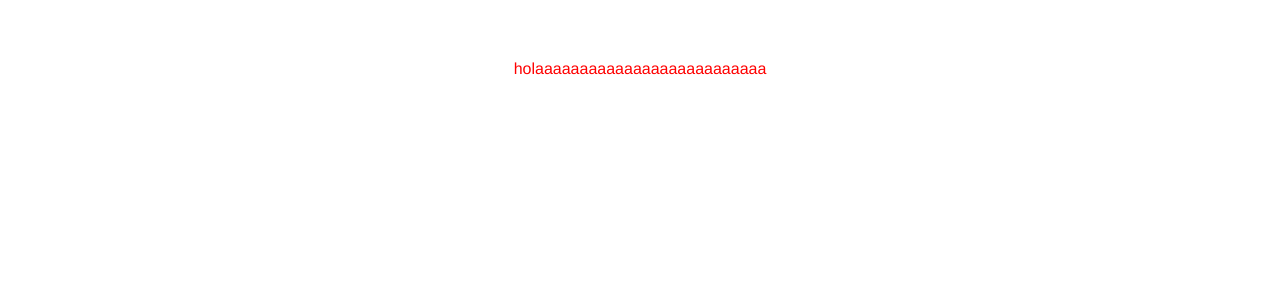
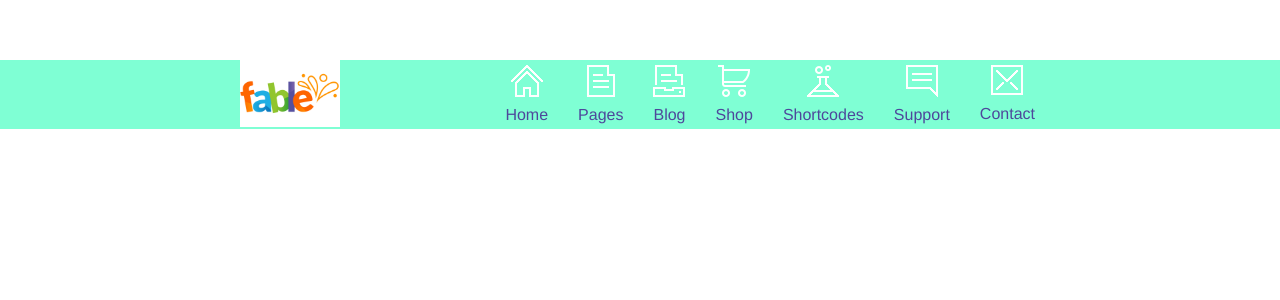
Before and after one commit to AlessandroRamoni/proj-html-vuejs, a Vue app: page / in a window 1280 px wide. Shown: the top 300 px of the page. Built offline with nearby package versions, Linux system fonts and the light colour scheme.

Commit message:
create nav

```diff
--- a/src/App.vue
+++ b/src/App.vue
@@ -1,21 +1,25 @@
 <template>
   <div id="app">
     <NavComponent />
+    <HeaderComponent />
   </div>
 </template>
 
 <script>
 import NavComponent from "@/components/NavComponent.vue";
+import HeaderComponent from "@/components/HeaderComponent.vue";
 
 export default {
   name: "App",
   components: {
     NavComponent,
+    HeaderComponent,
   },
 };
 </script>
 
 <style lang="scss">
+@import "@/assets/style/standard.scss";
 #app {
   font-family: Avenir, Helvetica, Arial, sans-serif;
   -webkit-font-smoothing: antialiased;
--- /dev/null
+++ b/src/components/HeaderComponent.vue
@@ -0,0 +1,12 @@
+<template>
+  <header></header>
+</template>
+
+<script>
+export default {
+  name: "HeaderComponent",
+};
+</script>
+
+<style scoped lang="scss">
+</style>
--- a/src/components/NavComponent.vue
+++ b/src/components/NavComponent.vue
@@ -1,5 +1,41 @@
 <template>
-  <nav>holaaaaaaaaaaaaaaaaaaaaaaaaaa</nav>
+  <div id="container">
+    <nav>
+      <div id="logo">
+        <img src="../assets/img/logo.png" alt="" />
+      </div>
+      <div id="icone">
+        <div class="hover">
+          <img src="../assets/img/home-2.png" alt="" />
+          <p>Home</p>
+        </div>
+        <div class="hover">
+          <img src="../assets/img/document-2.png" alt="" />
+          <p>Pages</p>
+        </div>
+        <div class="hover">
+          <img src="../assets/img/printer-2.png" alt="" />
+          <p>Blog</p>
+        </div>
+        <div class="hover">
+          <img src="../assets/img/cart-2.png" alt="" />
+          <p>Shop</p>
+        </div>
+        <div class="hover">
+          <img src="../assets/img/lab-2.png" alt="" />
+          <p>Shortcodes</p>
+        </div>
+        <div class="hover">
+          <img src="../assets/img/chat-2.png" alt="" />
+          <p>Support</p>
+        </div>
+        <div class="hover">
+          <img src="../assets/img/envelope-2.png" alt="" />
+          <p>Contact</p>
+        </div>
+      </div>
+    </nav>
+  </div>
 </template>
 
 <script>
@@ -9,7 +45,34 @@ export default {
 </script>
 
 <style scoped lang="scss">
-nav {
-  color: red;
+#container {
+  background-color: aquamarine;
+  nav {
+    display: flex;
+    justify-content: space-between;
+    margin: 0 auto;
+    max-width: 800px;
+    #icone {
+      display: flex;
+      gap: 20px;
+      color: #4e489b;
+    }
+    .hover {
+      padding: 5px;
+      p {
+        padding-top: 5px;
+      }
+    }
+    .hover:hover {
+      background-color: #fd6500;
+    }
+    #logo {
+      width: 100px;
+      img {
+        width: 100%;
+        display: block;
+      }
+    }
+  }
 }
 </style>
```
Also changed, not shown: src/data.js (added, +20 -0 lines).
